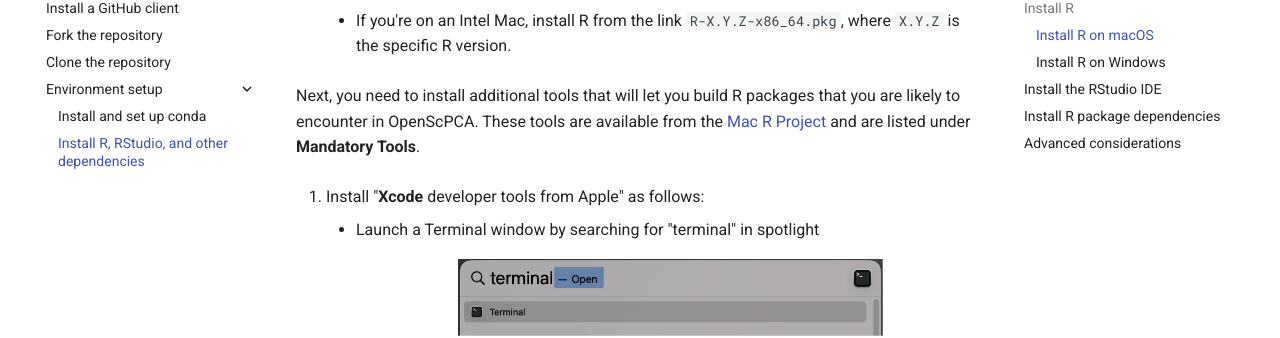
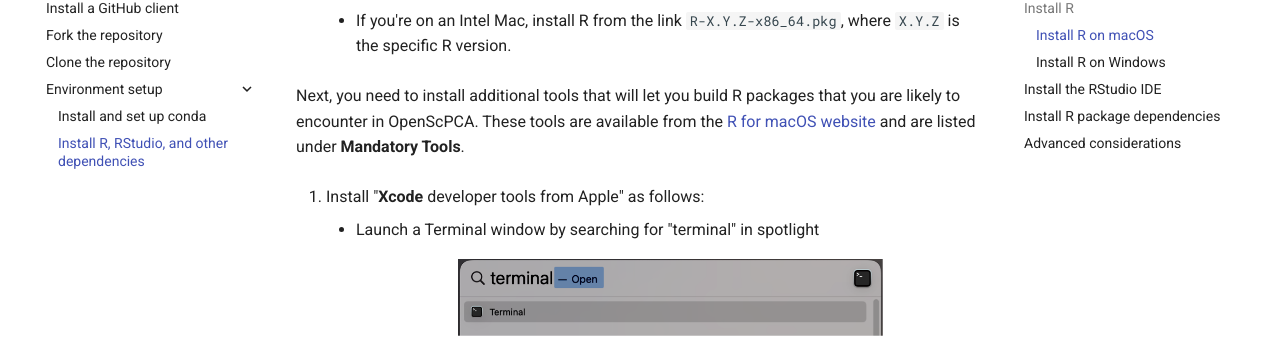
Before and after one commit to AlexsLemonade/OpenScPCA-analysis, an MkDocs documentation site: the page built from docs/technical-setup/environment-setup/install-r-rstudio.md, in a window 1280 px wide and 900 px high, scrolled down 839 px. Shown: the part 148-486 px from the top of the window. Built offline with MkDocs 1.6.1 and Material for MkDocs 9.7.7, drawn with Linux system fonts in a browser that asks for light colours.

Commit message:
link text

```diff
--- a/docs/technical-setup/environment-setup/install-r-rstudio.md
+++ b/docs/technical-setup/environment-setup/install-r-rstudio.md
@@ -29,7 +29,7 @@ The instructions provided here are suitable for the vast majority of contributor
 
 
 Next, you need to install additional tools that will let you build R packages that you are likely to encounter in OpenScPCA.
-These tools are available from the [Mac R Project](https://mac.r-project.org/tools/) and are listed under **Mandatory Tools**.
+These tools are available from the [R for macOS website](https://mac.r-project.org/tools/) and are listed under **Mandatory Tools**.
 
 1. Install "**Xcode** developer tools from Apple" as follows:
     - Launch a Terminal window by searching for "terminal" in spotlight
```
